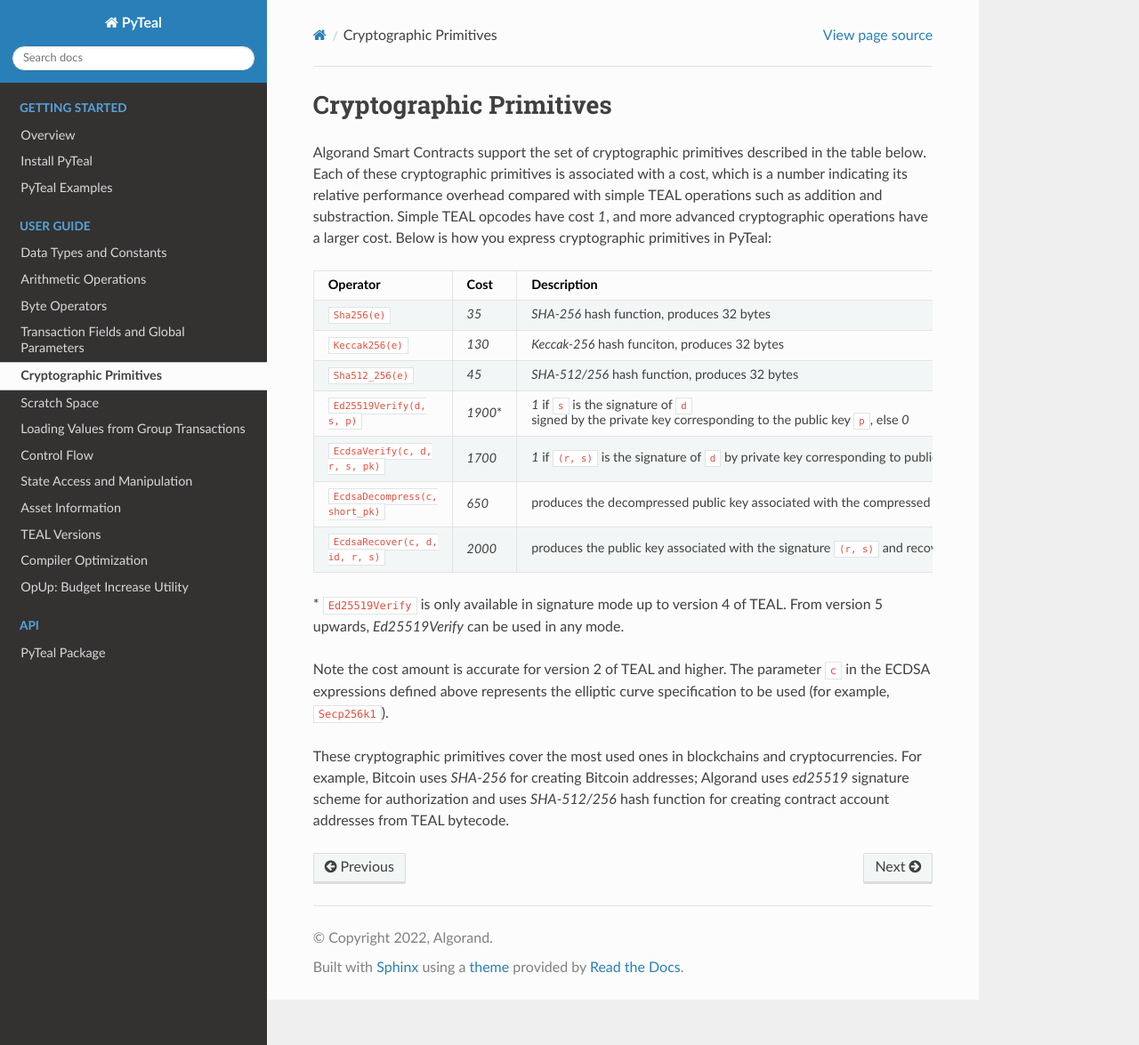
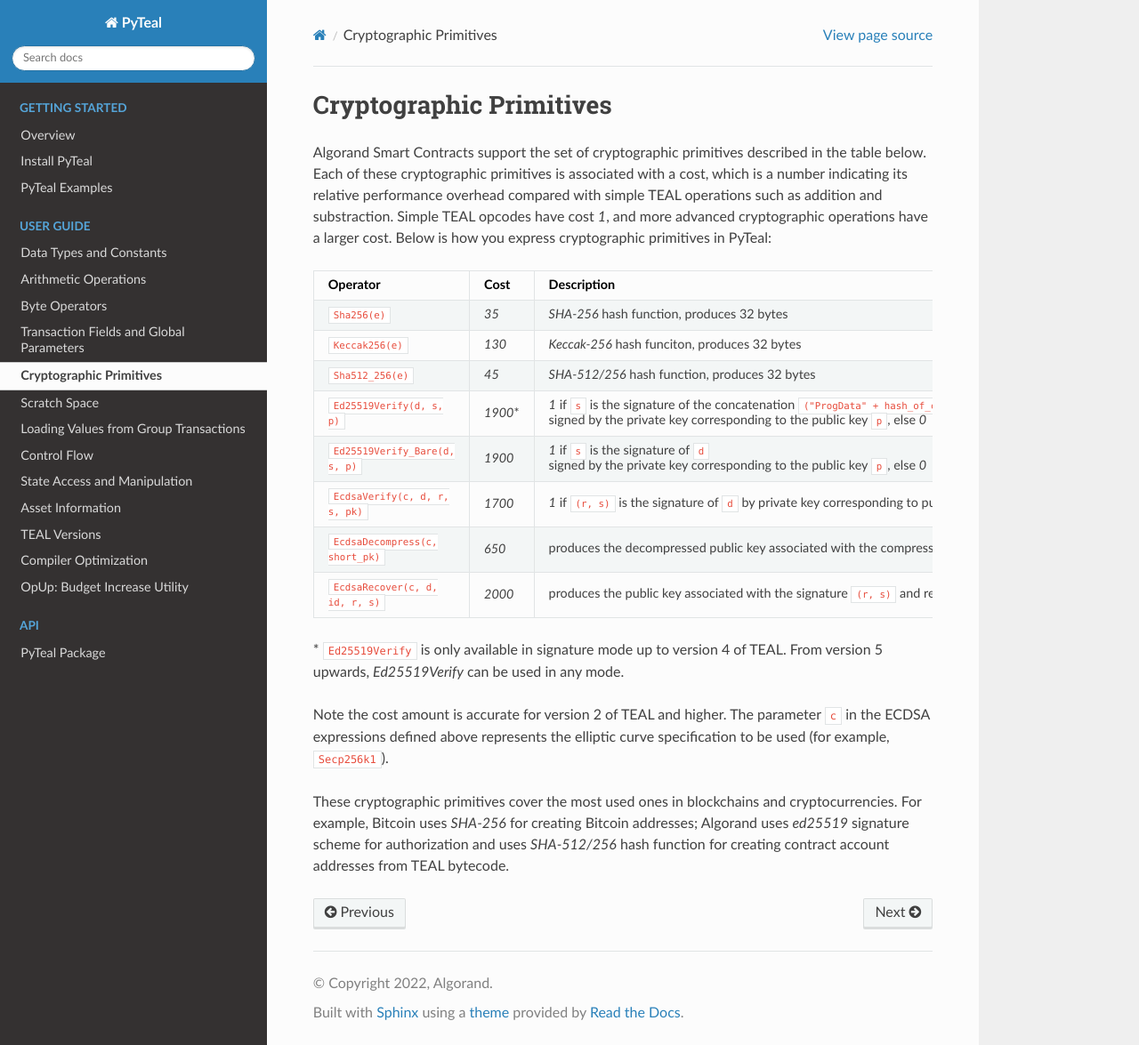
Before and after one commit to algorand/pyteal, a Sphinx documentation site: the page built from docs/crypto.rst, in a window 1280 px wide and 1175 px high. Shown: the whole window at 89% size. Built offline with Sphinx 7.4.7 and the Read the Docs theme 2.0.0, drawn with Linux system fonts in a browser that asks for light colours.

Commit message:
Add crypto doc for Ed25519Verify_Bare

```diff
--- a/docs/crypto.rst
+++ b/docs/crypto.rst
@@ -16,7 +16,8 @@
 :code:`Sha256(e)`                    `35`      `SHA-256` hash function, produces 32 bytes
 :code:`Keccak256(e)`                 `130`     `Keccak-256` hash funciton, produces 32 bytes
 :code:`Sha512_256(e)`                `45`      `SHA-512/256` hash function, produces 32 bytes
-:code:`Ed25519Verify(d, s, p)`       `1900`\*  `1` if :code:`s` is the signature of :code:`d` signed by the private key corresponding to the public key :code:`p`, else `0`
+:code:`Ed25519Verify(d, s, p)`       `1900`\*  `1` if :code:`s` is the signature of the concatenation :code:`("ProgData" + hash_of_current_program + d)` signed by the private key corresponding to the public key :code:`p`, else `0`
+:code:`Ed25519Verify_Bare(d, s, p)`  `1900`    `1` if :code:`s` is the signature of :code:`d` signed by the private key corresponding to the public key :code:`p`, else `0`
 :code:`EcdsaVerify(c, d, r, s, pk)`  `1700`    `1` if :code:`(r, s)` is the signature of :code:`d` by private key corresponding to public key :code:`pk`, else 0
 :code:`EcdsaDecompress(c, short_pk)` `650`     produces the decompressed public key associated with the compressed public key :code:`short_pk`
 :code:`EcdsaRecover(c, d, id, r, s)` `2000`    produces the public key associated with the signature :code:`(r, s)` and recovery id :code:`id`
```
